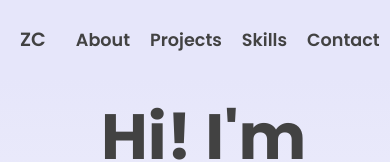
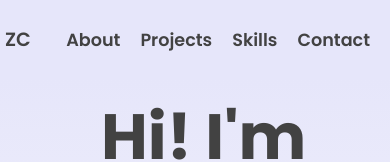
Before and after one commit to zainabch123/updated-portfolio-react-app, a React (Vite) app: page / in a window 390 px wide. Shown: the top 162 px of the page. Built offline with nearby package versions, Linux system fonts and the light colour scheme.

Commit message:
Updated responsiveness of nav-bar

```diff
--- a/src/index.css
+++ b/src/index.css
@@ -152,6 +152,10 @@ p {
     padding: 0px;
   }
 
+  #nav-name {
+    padding-left: 5px;
+  }
+
   .project-container {
     height: 440px;
   }
```
